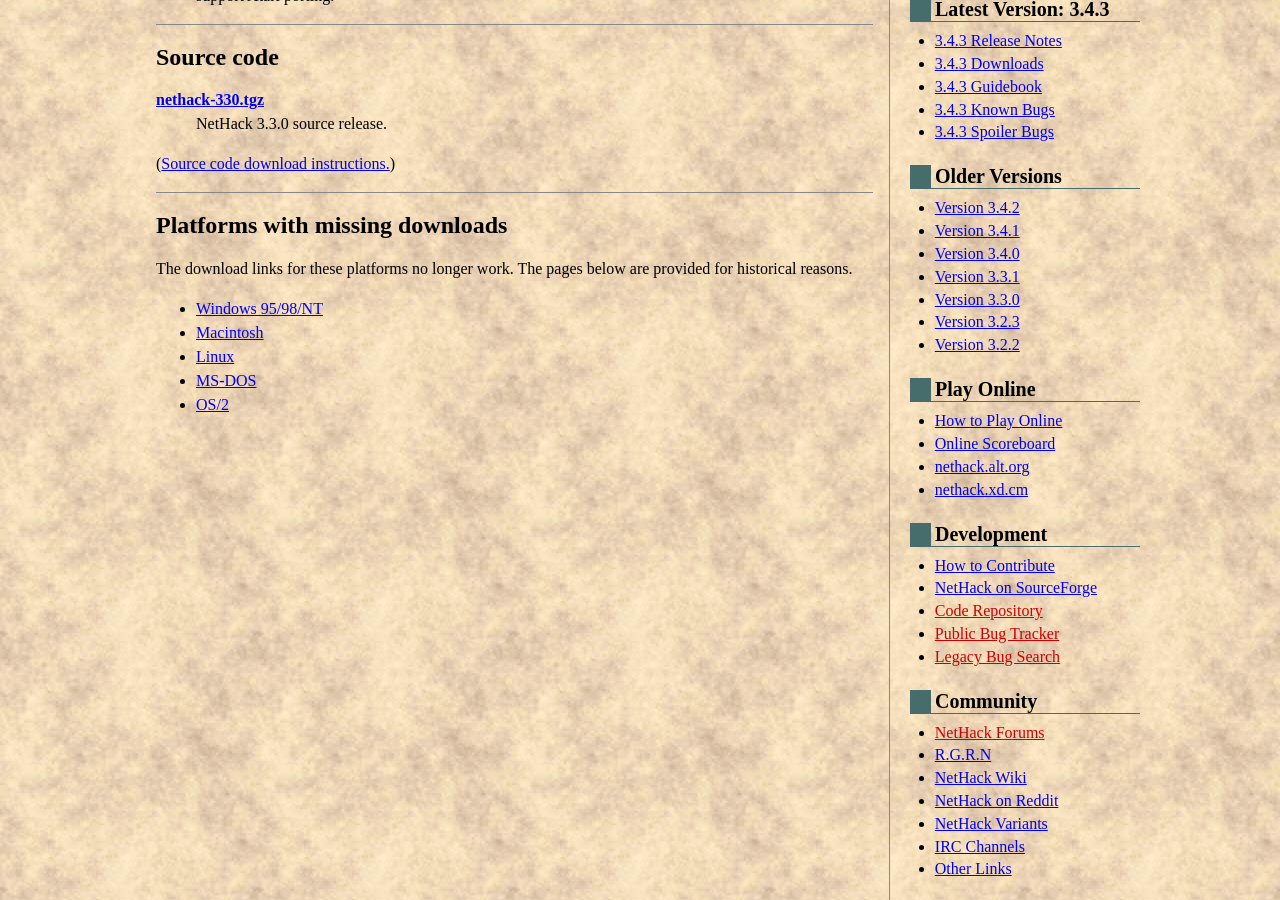
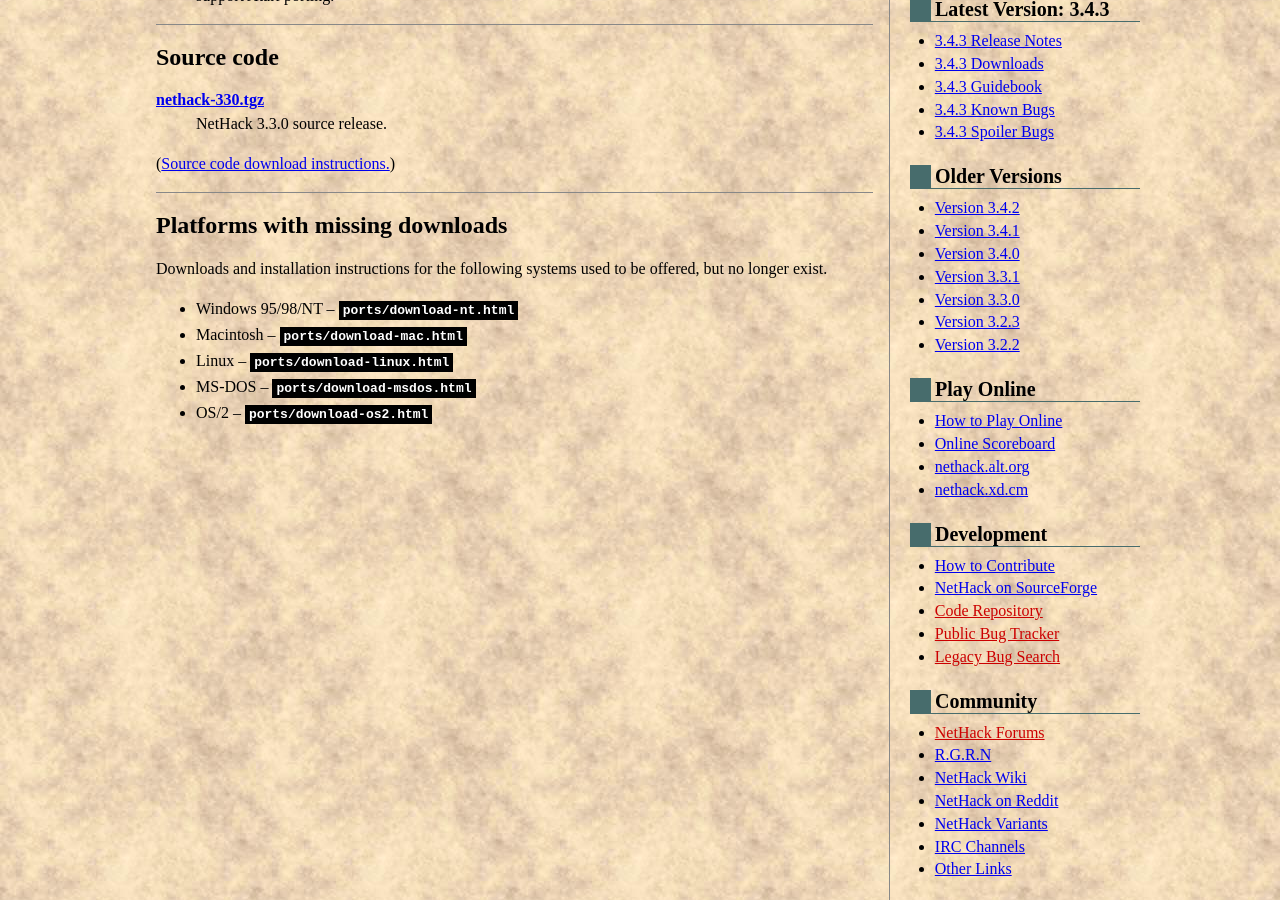
Before and after one commit to tung/nethack-www, a Jekyll site: the page built from v330/downloads.md, in a window 1280 px wide and 900 px high, scrolled down 655 px. Built offline with Jekyll 4.4.1, drawn with Linux system fonts in a browser that asks for light colours.

Commit message:
Remove links to legacy download pages on the 3.3.0 Downloads page
Turns out they all 404, so there's nothing I can do here except point
out that they no longer exist.  None of their downloads exist in
SourceForge's files area either, so I can only assume that they're gone.

```diff
--- a/v330/downloads.md
+++ b/v330/downloads.md
@@ -26,10 +26,10 @@
 
 ## Platforms with missing downloads
 
-The download links for these platforms no longer work.  The pages below are provided for historical reasons.
+Downloads and installation instructions for the following systems used to be offered, but no longer exist.
 
-* [Windows 95/98/NT](ports/download-win.html)
-* [Macintosh](ports/download-mac.html)
-* [Linux](ports/download-linux.html)
-* [MS-DOS](ports/download-msdos.html)
-* [OS/2](ports/download-os2.html)
+* Windows 95/98/NT -- `ports/download-nt.html`
+* Macintosh -- `ports/download-mac.html`
+* Linux -- `ports/download-linux.html`
+* MS-DOS -- `ports/download-msdos.html`
+* OS/2 -- `ports/download-os2.html`
```
